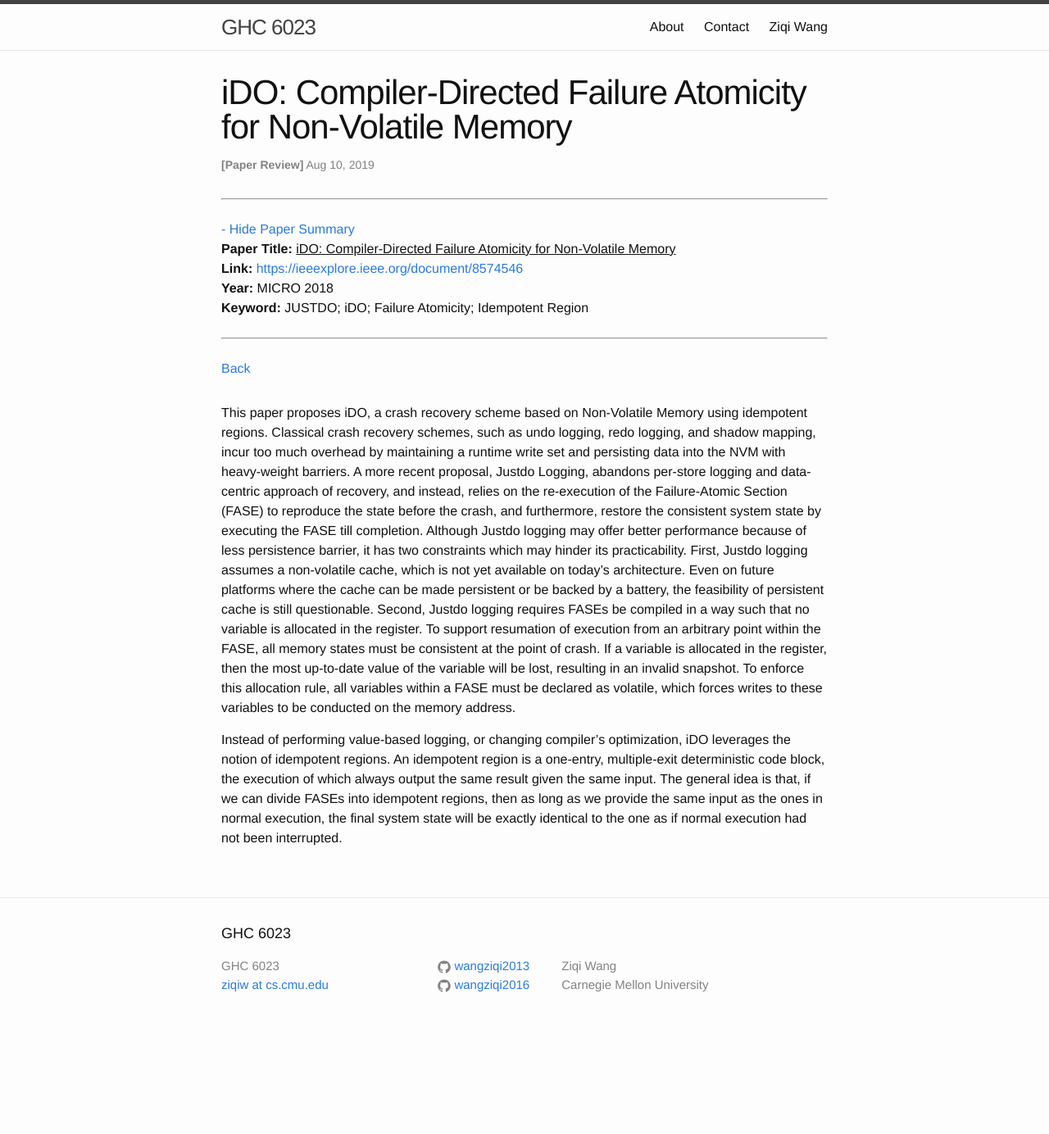
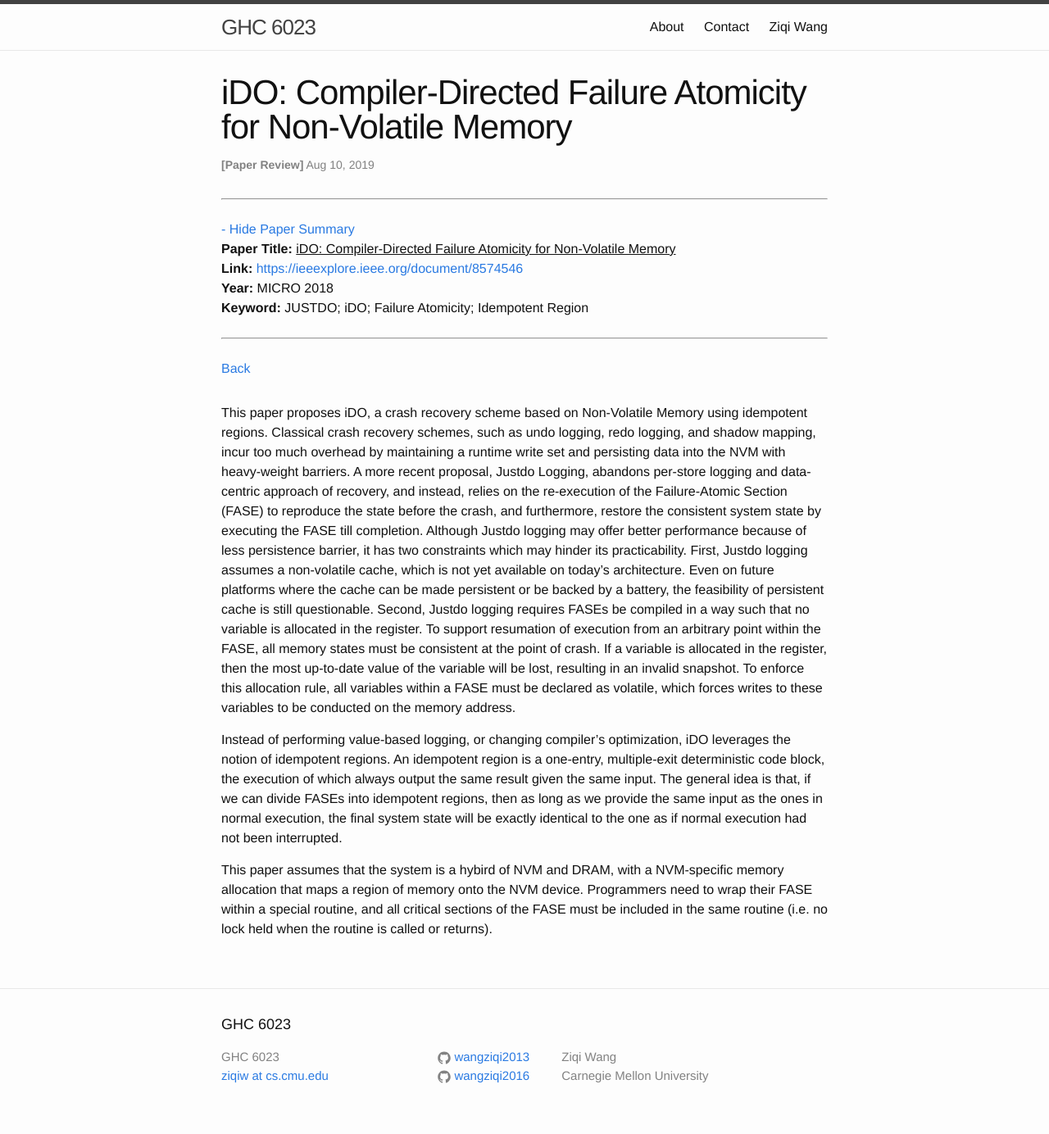
Before and after one commit to wangziqi2013/wangziqi2013.github.io, a Jekyll site: the page built from _posts/2018-08-10-ido.markdown, in a window 1280 px wide. Shown: the whole page at 82% size. Built offline with Jekyll 4.4.1, drawn with Linux system fonts in a browser that asks for light colours; before the commit the page ends 1273 px from its top, so only the background shows below that.

Commit message:
Adding assumption

```diff
--- a/_posts/2018-08-10-ido.markdown
+++ b/_posts/2018-08-10-ido.markdown
@@ -33,3 +33,7 @@ regions. An idempotent region is a one-entry, multiple-exit deterministic code b
 output the same result given the same input. The general idea is that, if we can divide FASEs into idempotent regions,
 then as long as we provide the same input as the ones in normal execution, the final system state will be exactly identical
 to the one as if normal execution had not been interrupted.
+
+This paper assumes that the system is a hybird of NVM and DRAM, with a NVM-specific memory allocation that maps a
+region of memory onto the NVM device. Programmers need to wrap their FASE within a special routine, and all critical
+sections of the FASE must be included in the same routine (i.e. no lock held when the routine is called or returns).
```
